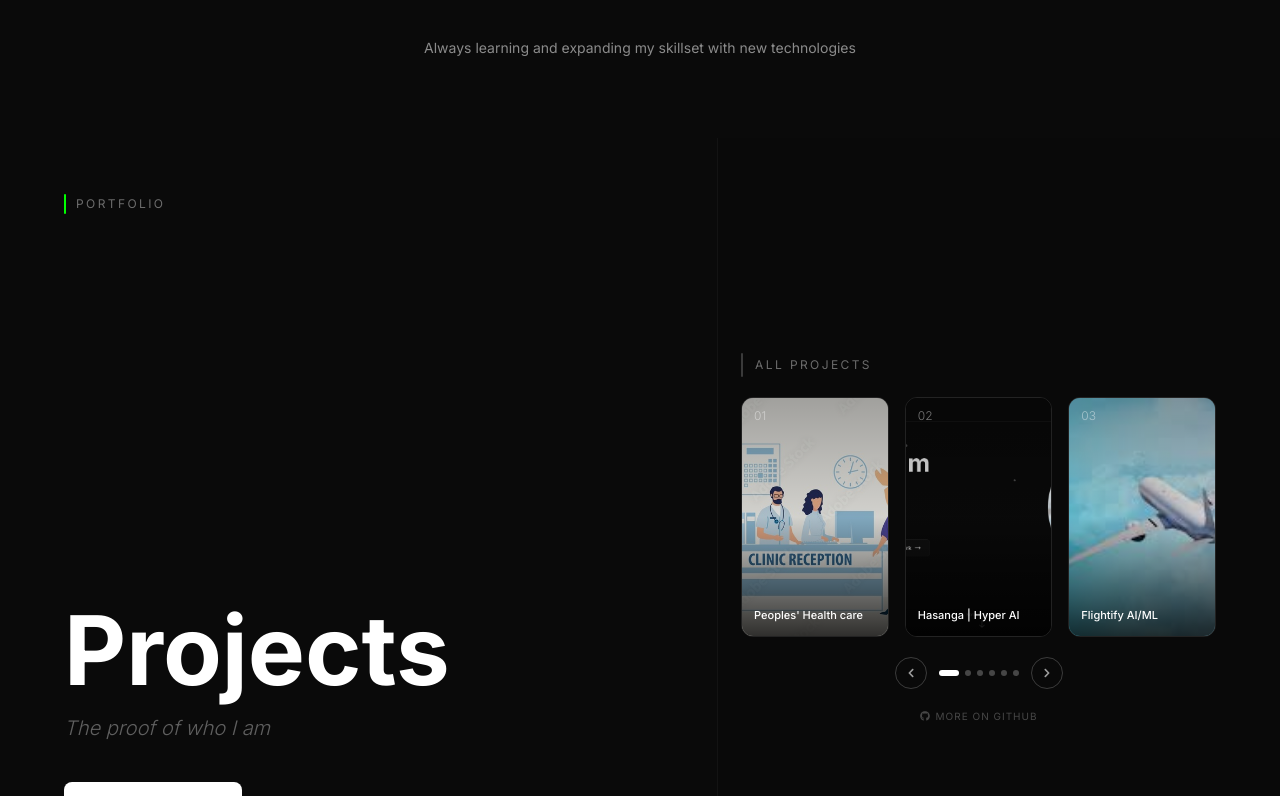
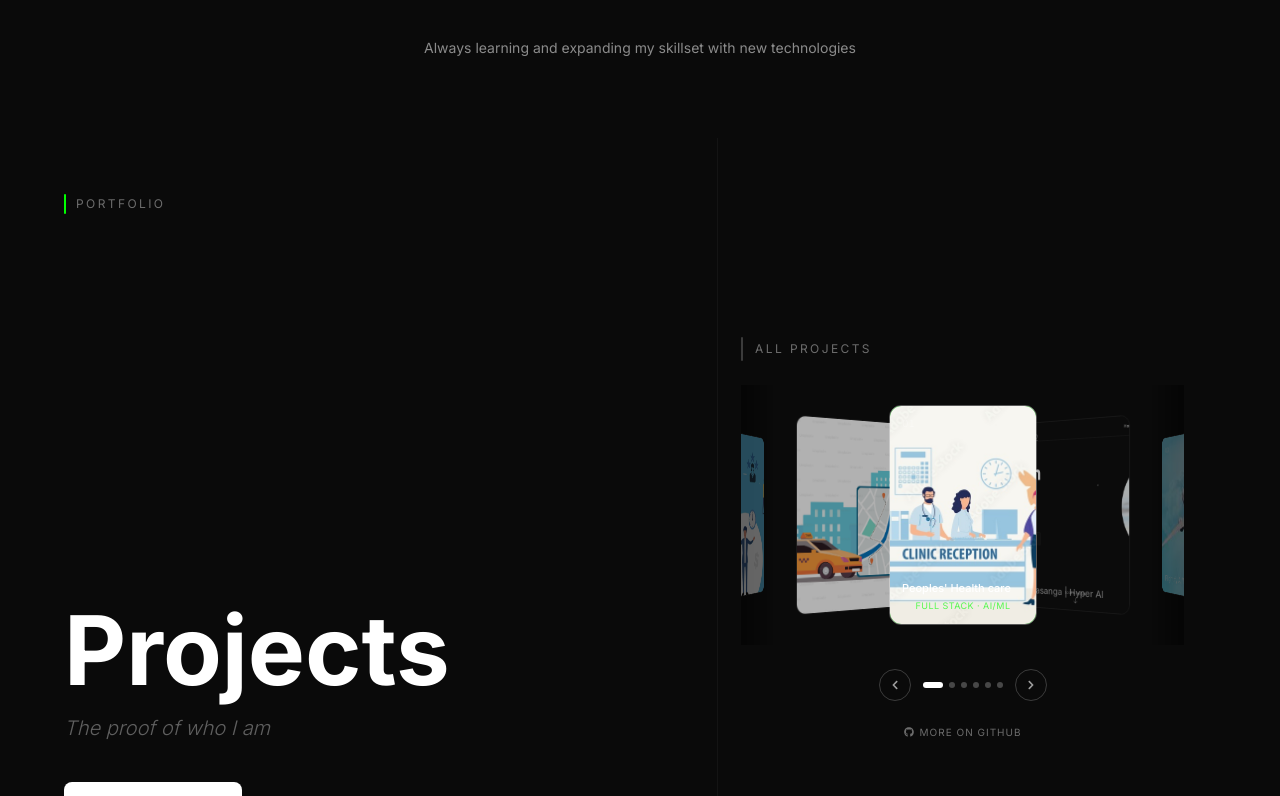
Before and after one commit to Hasanga910/portfolio, a React (Vite) app: page / in a window 1280 px wide. Shown: the part 3420-4216 px from the top of the page. Built offline with nearby package versions, Linux system fonts and the light colour scheme; a web font is replaced by a local one.

Commit message:
project_update

```diff
--- a/src/components/Projects.jsx
+++ b/src/components/Projects.jsx
@@ -3,13 +3,19 @@ import { FaGithub, FaChevronLeft, FaChevronRight } from 'react-icons/fa';
 
 const Projects = () => {
   const [isVisible, setIsVisible] = useState(false);
-  const [activeIndex, setActiveIndex] = useState(0); // 0 = header slide, 1-5 = projects
+  const [activeIndex, setActiveIndex] = useState(0);
   const [isTransitioning, setIsTransitioning] = useState(false);
   const [bgKey, setBgKey] = useState(0);
+  const [carouselDragX, setCarouselDragX] = useState(0);
   const sectionRef = useRef(null);
-  const containerRef = useRef(null);   // cinema wrapper — receives wheel/touch events
-  const lastNavTimeRef = useRef(0);    // throttle timestamp
-  const touchStartXRef = useRef(0);    // horizontal swipe origin
+  const containerRef = useRef(null);
+  const carouselRef = useRef(null);
+  const lastNavTimeRef = useRef(0);
+  const carouselDragRef = useRef({ isDragging: false, startX: 0 });
+  // synchronous lock — prevents double-fire before React re-renders isTransitioning
+  const isNavigatingRef = useRef(false);
+  // persists across effect re-runs so hover state isn't lost when activeIndex changes
+  const isCarouselHoveredRef = useRef(false);
 
   useEffect(() => {
     const observer = new IntersectionObserver(
@@ -19,48 +25,6 @@ const Projects = () => {
     if (sectionRef.current) observer.observe(sectionRef.current);
     return () => { if (sectionRef.current) observer.unobserve(sectionRef.current); };
   }, []);
-
-  // Scroll / swipe navigation — re-attaches on each slide change for fresh closures
-  useEffect(() => {
-    const el = containerRef.current;
-    if (!el) return;
-
-    const handleWheel = (e) => {
-      e.preventDefault();
-      const now = Date.now();
-      if (now - lastNavTimeRef.current < 700) return;
-      if (isTransitioning) return;
-      if (Math.abs(e.deltaY) < 20) return;
-      lastNavTimeRef.current = now;
-      if (e.deltaY > 0) changeProject((activeIndex + 1) % totalSlides);
-      else               changeProject((activeIndex - 1 + totalSlides) % totalSlides);
-    };
-
-    const handleTouchStart = (e) => {
-      touchStartXRef.current = e.touches[0].clientX;
-    };
-
-    const handleTouchEnd = (e) => {
-      if (isTransitioning) return;
-      const delta = touchStartXRef.current - e.changedTouches[0].clientX;
-      if (Math.abs(delta) < 50) return;
-      const now = Date.now();
-      if (now - lastNavTimeRef.current < 700) return;
-      lastNavTimeRef.current = now;
-      if (delta > 0) changeProject((activeIndex + 1) % totalSlides);
-      else           changeProject((activeIndex - 1 + totalSlides) % totalSlides);
-    };
-
-    el.addEventListener('wheel',      handleWheel,      { passive: false });
-    el.addEventListener('touchstart', handleTouchStart, { passive: true  });
-    el.addEventListener('touchend',   handleTouchEnd,   { passive: true  });
-
-    return () => {
-      el.removeEventListener('wheel',      handleWheel);
-      el.removeEventListener('touchstart', handleTouchStart);
-      el.removeEventListener('touchend',   handleTouchEnd);
-    };
-  }, [activeIndex, isTransitioning]); // eslint-disable-line react-hooks/exhaustive-deps
 
   const projects = [
     {
@@ -105,60 +69,162 @@ const Projects = () => {
     },
   ];
 
-  // Slide 0 = header, slides 1-5 = projects
-  const totalSlides = projects.length + 1; // 6
+  const totalSlides = projects.length + 1;
 
   const changeProject = (newIndex) => {
-    if (isTransitioning || newIndex === activeIndex) return;
+    if (isNavigatingRef.current || newIndex === activeIndex) return;
+    isNavigatingRef.current = true;
     setIsTransitioning(true);
     setTimeout(() => {
       setActiveIndex(newIndex);
       setBgKey(k => k + 1);
       setIsTransitioning(false);
+      isNavigatingRef.current = false;
     }, 380);
   };
 
   const prev = () => changeProject((activeIndex - 1 + totalSlides) % totalSlides);
   const next = () => changeProject((activeIndex + 1) % totalSlides);
 
-  // Right-panel reel: always shows 3 actual project cards (never the header)
-  // When on header (0): show projects 1, 2, 3
-  // When on project i: show next 3 wrapping within projects only
-  const reelIndices = (() => {
-    if (activeIndex === 0) return [1, 2, 3];
-    const pos = activeIndex - 1; // 0-4
-    return [1, 2, 3].map(offset => ((pos + offset) % projects.length) + 1);
-  })();
+  // No wheel handler on the container — vertical scroll scrolls the site naturally.
+  // Projects are navigated via carousel horizontal swipe, arrows, and dots.
+
+  // Carousel: touch + trackpad wheel — stopPropagation so parent doesn't double-fire
+  useEffect(() => {
+    const el = carouselRef.current;
+    if (!el) return;
+
+    // ── Touch (mobile) ──
+    const onTouchStart = (e) => {
+      carouselDragRef.current = { isDragging: true, startX: e.touches[0].clientX };
+      e.stopPropagation();
+    };
+    const onTouchMove = (e) => {
+      if (!carouselDragRef.current.isDragging) return;
+      setCarouselDragX((e.touches[0].clientX - carouselDragRef.current.startX) * 0.55);
+      e.stopPropagation();
+    };
+    const onTouchEnd = (e) => {
+      if (!carouselDragRef.current.isDragging) return;
+      carouselDragRef.current.isDragging = false;
+      const delta = carouselDragRef.current.startX - e.changedTouches[0].clientX;
+      setCarouselDragX(0);
+      e.stopPropagation();
+      if (Math.abs(delta) < 45 || isNavigatingRef.current) return;
+      const now = Date.now();
+      if (now - lastNavTimeRef.current < 700) return;
+      lastNavTimeRef.current = now;
+      if (delta > 0) next();
+      else prev();
+    };
+
+    // ── Trackpad / mouse wheel (horizontal deltaX) ──
+    let wheelAccum = 0;
+    let wheelResetId = null;
+
+    const onMouseEnter = () => { isCarouselHoveredRef.current = true; };
+    const onMouseLeave = () => { isCarouselHoveredRef.current = false; wheelAccum = 0; setCarouselDragX(0); };
+
+    const onWheel = (e) => {
+      // when cursor is not over carousel, let everything pass to the parent
+      if (!isCarouselHoveredRef.current) return;
+
+      const isHorizontal = Math.abs(e.deltaX) > Math.abs(e.deltaY) * 0.5;
+
+      // vertical scroll passes through to parent for normal slide navigation
+      if (!isHorizontal) return;
+
+      // only claim horizontal events
+      e.preventDefault();
+      e.stopPropagation();
+
+      if (isNavigatingRef.current) return;
+
+      wheelAccum += e.deltaX;
+      // live drag preview: positive deltaX (swipe left) → cards shift left
+      setCarouselDragX(-Math.sign(wheelAccum) * Math.min(Math.abs(wheelAccum) * 0.38, 90));
+
+      if (wheelResetId) clearTimeout(wheelResetId);
+      wheelResetId = setTimeout(() => {
+        setCarouselDragX(0);
+        wheelAccum = 0;
+      }, 250);
+
+      if (Math.abs(wheelAccum) >= 90) {
+        const dir = wheelAccum > 0 ? 1 : -1;
+        wheelAccum = 0;
+        clearTimeout(wheelResetId);
+        setCarouselDragX(0);
+        lastNavTimeRef.current = Date.now();
+        if (dir > 0) next();
+        else prev();
+      }
+    };
+
+    el.addEventListener('mouseenter', onMouseEnter);
+    el.addEventListener('mouseleave', onMouseLeave);
+    el.addEventListener('touchstart', onTouchStart, { passive: true  });
+    el.addEventListener('touchmove',  onTouchMove,  { passive: true  });
+    el.addEventListener('touchend',   onTouchEnd,   { passive: true  });
+    el.addEventListener('wheel',      onWheel,      { passive: false });
+
+    return () => {
+      el.removeEventListener('mouseenter', onMouseEnter);
+      el.removeEventListener('mouseleave', onMouseLeave);
+      el.removeEventListener('touchstart', onTouchStart);
+      el.removeEventListener('touchmove',  onTouchMove);
+      el.removeEventListener('touchend',   onTouchEnd);
+      el.removeEventListener('wheel',      onWheel);
+      if (wheelResetId) clearTimeout(wheelResetId);
+    };
+  }, [activeIndex, isTransitioning]); // eslint-disable-line react-hooks/exhaustive-deps
+
+  // Mobile swipe: horizontal touch on the full section navigates projects.
+  // Carousel's stopPropagation ensures this doesn't double-fire on desktop.
+  useEffect(() => {
+    const el = containerRef.current;
+    if (!el) return;
+    let startX = 0;
+    const onStart = (e) => { startX = e.touches[0].clientX; };
+    const onEnd = (e) => {
+      const delta = startX - e.changedTouches[0].clientX;
+      if (Math.abs(delta) < 50 || isNavigatingRef.current) return;
+      const now = Date.now();
+      if (now - lastNavTimeRef.current < 700) return;
+      lastNavTimeRef.current = now;
+      if (delta > 0) next();
+      else prev();
+    };
+    el.addEventListener('touchstart', onStart, { passive: true });
+    el.addEventListener('touchend',   onEnd,   { passive: true });
+    return () => {
+      el.removeEventListener('touchstart', onStart);
+      el.removeEventListener('touchend',   onEnd);
+    };
+  }, [activeIndex, isTransitioning]); // eslint-disable-line react-hooks/exhaustive-deps
 
   const isHeader = activeIndex === 0;
   const activeProject = !isHeader ? projects[activeIndex - 1] : null;
+  // which project index is centered in the carousel (0-based)
+  const carouselCenter = isHeader ? 0 : activeIndex - 1;
 
   return (
     <section id="projects" ref={sectionRef}>
 
-      {/* One unified cinema frame — min-h-screen */}
       <div
         ref={containerRef}
-        className={`relative overflow-hidden min-h-screen transition-all duration-1000 delay-100 ${!isHeader ? 'bg-dark-bg' : ''} ${
+        className={`relative overflow-hidden min-h-screen transition-all duration-1000 delay-100 bg-dark-bg ${
           isVisible ? 'opacity-100 translate-y-0' : 'opacity-0 translate-y-10'
         }`}
       >
-        {/* ── Background image (project slides only) ── */}
+        {/* Background image */}
         {!isHeader && (
-          <div
-            key={bgKey}
-            className="absolute inset-0"
-            style={{ animation: 'bgZoomIn 0.7s ease-out forwards' }}
-          >
-            <img
-              src={activeProject.image}
-              alt={activeProject.title}
-              className="w-full h-full object-cover"
-            />
+          <div key={bgKey} className="absolute inset-0" style={{ animation: 'bgZoomIn 0.7s ease-out forwards' }}>
+            <img src={activeProject.image} alt={activeProject.title} className="w-full h-full object-cover" />
           </div>
         )}
 
-        {/* ── Gradient overlays (project slides only) ── */}
+        {/* Gradient overlays */}
         {!isHeader && (
           <>
             <div className="absolute inset-0 bg-black/45 pointer-events-none" />
@@ -172,60 +238,58 @@ const Projects = () => {
           </>
         )}
 
-        {/* ── Right panel separator (header slide only) ── */}
+        {/* Right panel separator on header */}
         {isHeader && (
           <div className="absolute top-0 bottom-0 right-0 w-[44%] border-l border-dark-border/50 bg-dark-surface/10 pointer-events-none hidden lg:block" />
         )}
 
-        {/* ── Content ── */}
+        {/* Content */}
         <div
           className={`relative z-10 max-w-7xl mx-auto px-6 sm:px-10 lg:px-16 flex flex-col lg:flex-row min-h-screen transition-opacity duration-380 ${
             isTransitioning ? 'opacity-0' : 'opacity-100'
           }`}
         >
 
-          {/* ══════════════════════════
-              LEFT PANEL
-              ══════════════════════════ */}
-          <div className="flex flex-col lg:w-[56%] py-10 lg:py-14">
+          {/* ── LEFT PANEL ── */}
+          <div className="flex flex-col w-full lg:w-[56%] py-10 lg:py-14 flex-1 lg:flex-none">
 
             {isHeader ? (
-              /* ── HEADER SLIDE ── */
               <>
                 <div className="flex items-center gap-2.5 mb-auto">
                   <div className="w-0.5 h-5 bg-accent-green rounded-full" />
                   <span className="text-xs text-white/40 uppercase tracking-[0.2em]">Portfolio</span>
                 </div>
-
                 <div className="mt-auto pb-10 sm:pb-14">
-                  <h2 className="text-6xl sm:text-7xl lg:text-8xl font-bold text-white mb-4 leading-none">
-                    Projects
-                  </h2>
-                  <p className="text-white/35 text-lg sm:text-xl italic font-light mb-10">
-                    The proof of who I am
-                  </p>
+                  <h2 className="text-6xl sm:text-7xl lg:text-8xl font-bold text-white mb-4 leading-none">Projects</h2>
+                  <p className="text-white/35 text-lg sm:text-xl italic font-light mb-10">The proof of who I am</p>
                   <button
                     onClick={next}
                     className="flex items-center gap-2 px-6 py-3 bg-white text-dark-bg rounded-lg text-sm font-semibold hover:bg-accent-green transition-colors duration-200"
                   >
-                    Explore Projects
-                    <FaChevronRight className="text-xs" />
+                    Explore Projects <FaChevronRight className="text-xs" />
                   </button>
+
+                  {/* mobile dots */}
+                  <div className="flex lg:hidden items-center gap-1.5 mt-8">
+                    {Array.from({ length: totalSlides }).map((_, i) => (
+                      <button key={i} onClick={() => changeProject(i)}
+                        className={`rounded-full transition-all duration-300 ${
+                          i === activeIndex ? 'w-5 h-1.5 bg-white' : 'w-1.5 h-1.5 bg-white/30'
+                        }`} />
+                    ))}
+                  </div>
                 </div>
               </>
             ) : (
-              /* ── PROJECT SLIDE ── */
               <>
                 <div className="flex items-center gap-2.5 mb-auto">
                   <div className="w-0.5 h-5 bg-accent-green rounded-full" />
                   <span className="text-xs text-white/50 uppercase tracking-[0.2em]">Featured</span>
                 </div>
-
                 <div className="mt-auto pb-8 sm:pb-12">
                   <span className="inline-block px-2.5 py-0.5 border border-white/15 rounded text-[10px] text-white/40 uppercase tracking-widest mb-5">
                     {activeProject.tag}
                   </span>
-
                   <div className="flex items-end gap-4 mb-3 flex-wrap">
                     <span className="text-5xl sm:text-6xl font-extralight text-white/50 leading-none tracking-tight select-none shrink-0">
                       {String(activeIndex).padStart(2, '0')}
@@ -234,17 +298,13 @@ const Projects = () => {
                       {activeProject.title}
                     </h3>
                   </div>
-
                   <p className="text-sm text-white/50 italic leading-relaxed mb-5 max-w-md line-clamp-3">
                     {activeProject.description}
                   </p>
-
                   <p className="text-[10px] text-white/30 uppercase tracking-widest mb-2.5">Tech Stack</p>
                   <div className="flex flex-wrap gap-2 mb-7">
                     {activeProject.technologies.slice(0, 5).map((tech, i) => (
-                      <span key={i} className="px-3 py-1 rounded-full border border-white/15 bg-white/5 text-xs text-white/70">
-                        {tech}
-                      </span>
+                      <span key={i} className="px-3 py-1 rounded-full border border-white/15 bg-white/5 text-xs text-white/70">{tech}</span>
                     ))}
                     {activeProject.technologies.length > 5 && (
                       <span className="px-3 py-1 rounded-full border border-white/15 bg-white/5 text-xs text-white/70">
@@ -252,7 +312,6 @@ const Projects = () => {
                       </span>
                     )}
                   </div>
-
                   <div className="flex items-center gap-3">
                     <a
                       href={activeProject.github}
@@ -260,8 +319,7 @@ const Projects = () => {
                       rel="noopener noreferrer"
                       className="flex items-center gap-2 px-5 py-2.5 bg-white text-dark-bg rounded-lg text-sm font-semibold hover:bg-accent-green transition-colors duration-200"
                     >
-                      <FaGithub className="text-base" />
-                      View Code
+                      <FaGithub className="text-base" /> View Code
                     </a>
                     <button
                       onClick={next}
@@ -270,49 +328,122 @@ const Projects = () => {
                       Next <FaChevronRight className="text-xs" />
                     </button>
                   </div>
+
+                  {/* mobile dots */}
+                  <div className="flex lg:hidden items-center gap-1.5 mt-5">
+                    {Array.from({ length: totalSlides }).map((_, i) => (
+                      <button key={i} onClick={() => changeProject(i)}
+                        className={`rounded-full transition-all duration-300 ${
+                          i === activeIndex ? 'w-5 h-1.5 bg-white' : 'w-1.5 h-1.5 bg-white/30'
+                        }`} />
+                    ))}
+                  </div>
                 </div>
               </>
             )}
           </div>
 
-          {/* ══════════════════════════
-              RIGHT PANEL — reel + nav
-              ══════════════════════════ */}
-          <div className="flex-1 flex flex-col justify-center gap-5 py-10 lg:py-14 lg:pl-8">
+          {/* ── RIGHT PANEL — 3D Carousel (desktop only) ── */}
+          <div className="hidden lg:flex flex-1 flex-col justify-center gap-6 py-10 lg:py-14 lg:px-8">
 
             <div className="flex items-center gap-3">
               <div className="w-0.5 h-6 bg-white/20 rounded-full" />
               <span className="text-xs text-white/40 uppercase tracking-[0.2em]">All Projects</span>
             </div>
 
-            {/* 3 portrait cards */}
-            <div className="flex gap-3 lg:gap-4">
-              {reelIndices.map((slideIdx) => {
-                const project = projects[slideIdx - 1];
+            {/* 3D Carousel */}
+            <div className="relative overflow-hidden" style={{ height: '260px' }}>
+            <div
+              ref={carouselRef}
+              className="relative select-none"
+              style={{ height: '260px', perspective: '900px', perspectiveOrigin: '50% 50%' }}
+            >
+              {projects.map((project, i) => {
+                // compute shortest circular offset from carousel center
+                let offset = i - carouselCenter;
+                const half = Math.floor(projects.length / 2);
+                if (offset > half)  offset -= projects.length;
+                if (offset < -half) offset += projects.length;
+
+                const absOffset = Math.abs(offset);
+                const isCenter  = offset === 0;
+
+                // per-card visual params
+                const tx      = offset * 110 + carouselDragX;      // horizontal shift (px)
+                const ry      = -offset * 40 - carouselDragX * 0.08; // Y-axis rotation (deg)
+                const scale   = 1 - absOffset * 0.13;
+                const opacity = absOffset === 0 ? 1 : absOffset === 1 ? 0.68 : absOffset === 2 ? 0.38 : 0;
+                const zIndex  = 10 - absOffset * 3;
+
+                const isDragging = carouselDragRef.current.isDragging;
+
                 return (
                   <button
-                    key={slideIdx}
-                    onClick={() => changeProject(slideIdx)}
-                    className="group relative flex-1 rounded-xl overflow-hidden border border-white/10 hover:border-accent-green/60 transition-all duration-300 hover:scale-[1.04] focus:outline-none"
-                    style={{ height: '240px' }}
+                    key={project.title}
+                    onClick={() => !isDragging && changeProject(i + 1)}
+                    className="absolute group rounded-xl overflow-hidden border focus:outline-none"
+                    style={{
+                      width: '148px',
+                      height: '220px',
+                      top: '50%',
+                      left: '50%',
+                      transformOrigin: 'center center',
+                      transform: `translateX(calc(-50% + ${tx}px)) translateY(-50%) rotateY(${ry}deg) scale(${scale})`,
+                      opacity,
+                      zIndex,
+                      borderColor: isCenter ? 'rgba(255,255,255,0.32)' : 'rgba(255,255,255,0.08)',
+                      transition: isDragging
+                        ? 'opacity 0.2s ease, border-color 0.2s ease'
+                        : 'transform 0.55s cubic-bezier(0.25,0.46,0.45,0.94), opacity 0.55s ease, border-color 0.3s ease',
+                      willChange: 'transform, opacity',
+                      pointerEvents: opacity < 0.1 ? 'none' : 'auto',
+                      cursor: isCenter ? 'default' : 'pointer',
+                    }}
                   >
                     <img
                       src={project.image}
                       alt={project.title}
-                      className="absolute inset-0 w-full h-full object-cover group-hover:scale-110 transition-transform duration-500"
+                      className="absolute inset-0 w-full h-full object-cover"
+                      draggable={false}
                     />
-                    <div className="absolute inset-0 bg-gradient-to-t from-black/80 via-black/15 to-black/35 group-hover:from-black/60 transition-all duration-300" />
-                    <span className="absolute top-2.5 left-3 text-xs font-light text-white/45 select-none">
-                      {String(slideIdx).padStart(2, '0')}
+                    <div className="absolute inset-0 bg-gradient-to-t from-black/88 via-black/18 to-black/32" />
+
+                    {/* active ring */}
+                    {isCenter && (
+                      <div className="absolute inset-0 rounded-xl ring-1 ring-accent-green/45 pointer-events-none" />
+                    )}
+
+                    {/* hover shimmer on side cards */}
+                    {!isCenter && (
+                      <div className="absolute inset-0 bg-white/0 group-hover:bg-white/5 transition-colors duration-300 rounded-xl" />
+                    )}
+
+                    <span className="absolute top-2.5 left-3 text-[10px] font-light text-white/40 select-none tabular-nums">
+                      {String(i + 1).padStart(2, '0')}
                     </span>
+
                     <div className="absolute bottom-0 left-0 right-0 p-3">
-                      <p className="text-[11px] text-white font-medium leading-snug line-clamp-2 text-left group-hover:text-accent-green transition-colors duration-200">
+                      <p className={`text-[11px] font-medium leading-snug line-clamp-2 text-left transition-colors duration-200 ${
+                        isCenter ? 'text-white' : 'text-white/55 group-hover:text-white/80'
+                      }`}>
                         {project.title}
                       </p>
+                      {isCenter && (
+                        <p className="text-[9px] text-accent-green/65 mt-0.5 uppercase tracking-wider truncate">
+                          {project.tag}
+                        </p>
+                      )}
                     </div>
                   </button>
                 );
               })}
+
+              {/* edge fade masks */}
+              <div className="absolute inset-y-0 left-0 w-8 pointer-events-none"
+                style={{ background: 'linear-gradient(to right, rgba(0,0,0,0.5), transparent)' }} />
+              <div className="absolute inset-y-0 right-0 w-8 pointer-events-none"
+                style={{ background: 'linear-gradient(to left, rgba(0,0,0,0.5), transparent)' }} />
+            </div>
             </div>
 
             {/* Navigation: arrows + dots */}
@@ -352,10 +483,9 @@ const Projects = () => {
                 href="https://github.com/Hasanga910"
                 target="_blank"
                 rel="noopener noreferrer"
-                className="flex items-center gap-1.5 text-[10px] text-white/25 hover:text-white/60 transition-colors uppercase tracking-widest"
+                className="flex items-center gap-1.5 text-[10px] text-white/40 hover:text-white/70 uppercase tracking-widest animate-pulse hover:animate-none transition-colors duration-200"
               >
-                <FaGithub />
-                More on GitHub
+                <FaGithub /> More on GitHub
               </a>
             </div>
           </div>
```
